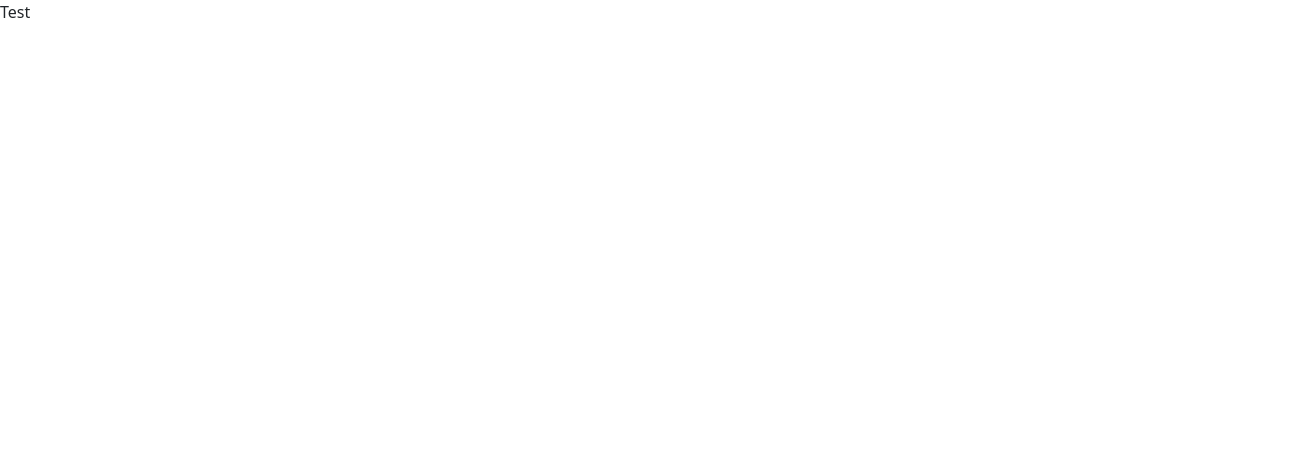
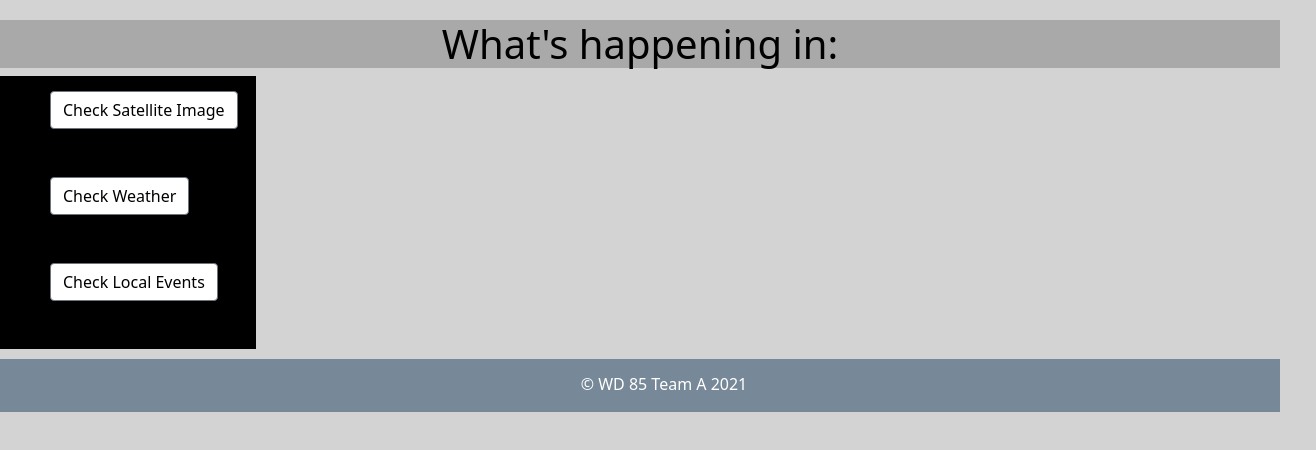
Before and after one commit to Essi5764/teamGit, a React (Create React App) app: page / in a window 1280 px wide. Shown: the top 450 px of the page, 1316 px wide, since content can reach past the window. Built offline with nearby package versions, Linux system fonts and the light colour scheme.

Commit message:
Rough layout of header, footer, and sidebar added

```diff
--- a/src/App.css
+++ b/src/App.css
@@ -1,38 +1,41 @@
-.App {
+/*Main Body */
+body{
+  padding:a5px;
+  background-color: lightgray;
+  font:Belleza;
+}
+
+/*Footer.js*/
+footer {
+  background-color: lightslategray;
+  color: white;
+  margin-top:10px;
   text-align: center;
 }
 
-.App-logo {
-  height: 40vmin;
-  pointer-events: none;
+footer p{
+  margin-top: 0.8em!important;
+  margin-left: 1.5em;
 }
 
-@media (prefers-reduced-motion: no-preference) {
-  .App-logo {
-    animation: App-logo-spin infinite 20s linear;
+/*Sidebar.js*/
+
+.sidebar-list-styling{
+  padding-left:50px;
+  padding-top: 15px;
+  width: 20%;
+  background-color: black;
   }
+
+  .sidebar Button{
+    background-color: white;
+    color: black;
+  }
+
+/* header */
+.header {
+  margin-top: 0.5em!important;
+  text-align: center;
+  background-color: darkgray;
+  color: black;
 }
-
-.App-header {
-  background-color: #282c34;
-  min-height: 100vh;
-  display: flex;
-  flex-direction: column;
-  align-items: center;
-  justify-content: center;
-  font-size: calc(10px + 2vmin);
-  color: white;
-}
-
-.App-link {
-  color: #61dafb;
-}
-
-@keyframes App-logo-spin {
-  from {
-    transform: rotate(0deg);
-  }
-  to {
-    transform: rotate(360deg);
-  }
-}
--- a/src/App.js
+++ b/src/App.js
@@ -2,10 +2,21 @@ import React from 'react'
 import 'bootstrap/dist/css/bootstrap.css'
 import './App.css';
 
+import Header from './components/site/Headers'
+import Footer from './components/site/Footer';
+import Sidebar from './components/site/Sidebar';
+import {
+  BrowserRouter as Router
+} from 'react-router-dom';
+
 function App() {
   return (
-    <div>
-     Test
+    <div className='App'>
+    <Header />
+    <Router>
+      <Sidebar />
+    </Router>
+    <Footer />
     </div>
   );
 }
--- a/src/components/site/Footer.js
+++ b/src/components/site/Footer.js
@@ -0,0 +1,13 @@
+import {Row} from 'reactstrap';
+
+const Footer = () => {
+    return(
+        <footer>
+            <Row>
+                <p>&copy; WD 85 Team A 2021</p>
+            </Row>
+        </footer>
+    );
+};
+
+export default Footer;
--- a/src/components/site/Headers.js
+++ b/src/components/site/Headers.js
@@ -0,0 +1,17 @@
+import {
+    Navbar,
+    NavItem,
+} from 'reactstrap';
+
+
+const Header = () => {
+    return(
+        <header>
+            <h1 className='header'>
+                What's happening in:</h1>
+
+        </header>
+    );
+};
+
+export default Header;
--- a/src/components/site/Sidebar.js
+++ b/src/components/site/Sidebar.js
@@ -0,0 +1,35 @@
+import {
+    Route,
+    Link,
+    Switch
+} from 'react-router-dom';
+import {Button} from 'reactstrap';
+
+
+const Sidebar = () => {
+    return(
+        <div className='sidebar'>
+            <div className='sidebar-list-styling'>
+                <Button>Check Satellite Image</Button>
+                <br/>
+                <br/>
+                <br/>
+                <Button>Check Weather</Button>
+                <br/>
+                <br/>
+                <br/>
+                <Button>Check Local Events</Button>
+                <br/>
+                <br/>
+                <br/>
+            </div>
+            <div className='sidebar-route'>
+                <Switch>
+
+                </Switch>
+            </div>
+        </div>
+    );
+};
+
+export default Sidebar;
```
